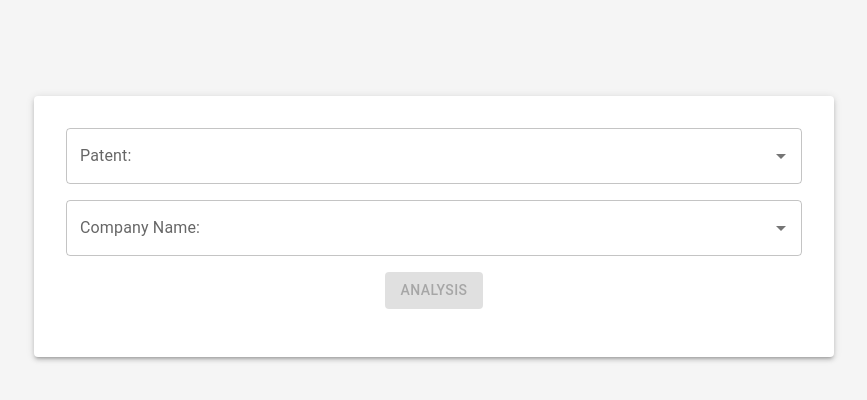
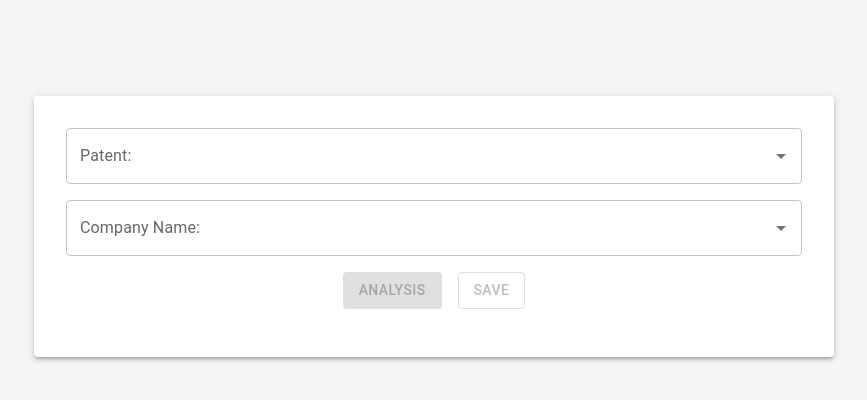
Before and after one commit to ahwei/home-assessment-2024-11, a Next.js app: page / in a window 1280 px wide. Shown: the top 400 px of the page, without its empty margins (206-1073 px from the left). Built offline with nearby package versions, Linux system fonts and the light colour scheme.

Commit message:
refactor: replace history state with result state for analysis management

```diff
--- a/src/app/page.tsx
+++ b/src/app/page.tsx
@@ -32,7 +32,7 @@ export default function Home() {
   const [selectedPatent, setSelectedPatent] = useState<string | null>(null);
   const [loading, setLoading] = useState<boolean>(false);
   const [analysis, setAnalysis] = useState<Analysis | null>(null);
-  const [history, setHistory] = useState<Analysis[]>([]);
+  const [result, setResult] = useState<Analysis[]>([]);
 
   const onCompare = async () => {
     setLoading(true);
@@ -61,8 +61,6 @@ export default function Home() {
       if (response.status === 200) {
         const analysisData = response.data.data;
         setAnalysis(analysisData);
-        await saveAnalysis(analysisData);
-        setHistory([...history.slice(-4), analysisData]);
       } else {
         console.error(response.data.error);
       }
@@ -73,6 +71,13 @@ export default function Home() {
     setLoading(false);
   };
 
+  const handleSave = async () => {
+    if (analysis) {
+      await saveAnalysis(analysis);
+      setResult([...result, analysis]);
+    }
+  };
+
   const handleHistoryClick = (analysis: Analysis) => {
     setAnalysis(analysis);
   };
@@ -80,7 +85,7 @@ export default function Home() {
   useEffect(() => {
     (async () => {
       const historyData = await getAnalysisHistory();
-      setHistory(historyData.slice(-5));
+      setResult(historyData);
     })();
   }, []);
 
@@ -143,14 +148,23 @@ export default function Home() {
           loading={loading}
           loadingPosition="end"
           disabled={!selectedCompany || !selectedPatent || loading}
-          sx={{ mb: 2 }}
+          sx={{ mb: 2, mr: 2 }}
         >
           Analysis
         </LoadingButton>
-        {history.length > 0 && (
+        <LoadingButton
+          variant="outlined"
+          color="primary"
+          onClick={handleSave}
+          disabled={!analysis}
+          sx={{ mb: 2 }}
+        >
+          Save
+        </LoadingButton>
+        {result.length > 0 && (
           <Box mt={2}>
             <Typography variant="h6">History:</Typography>
-            {history
+            {result
               .slice()
               .reverse()
               .map((item, index) => (
```
